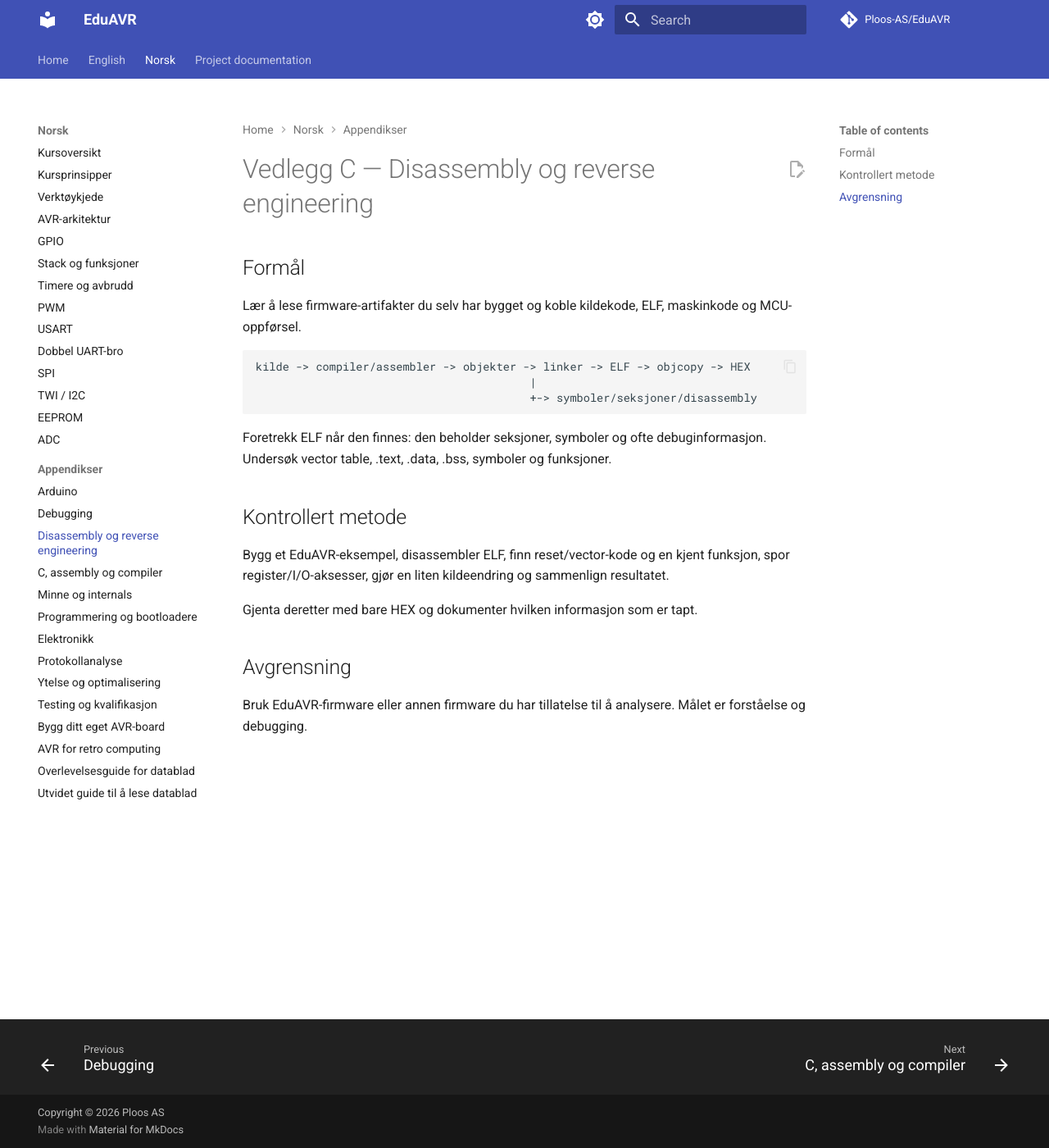
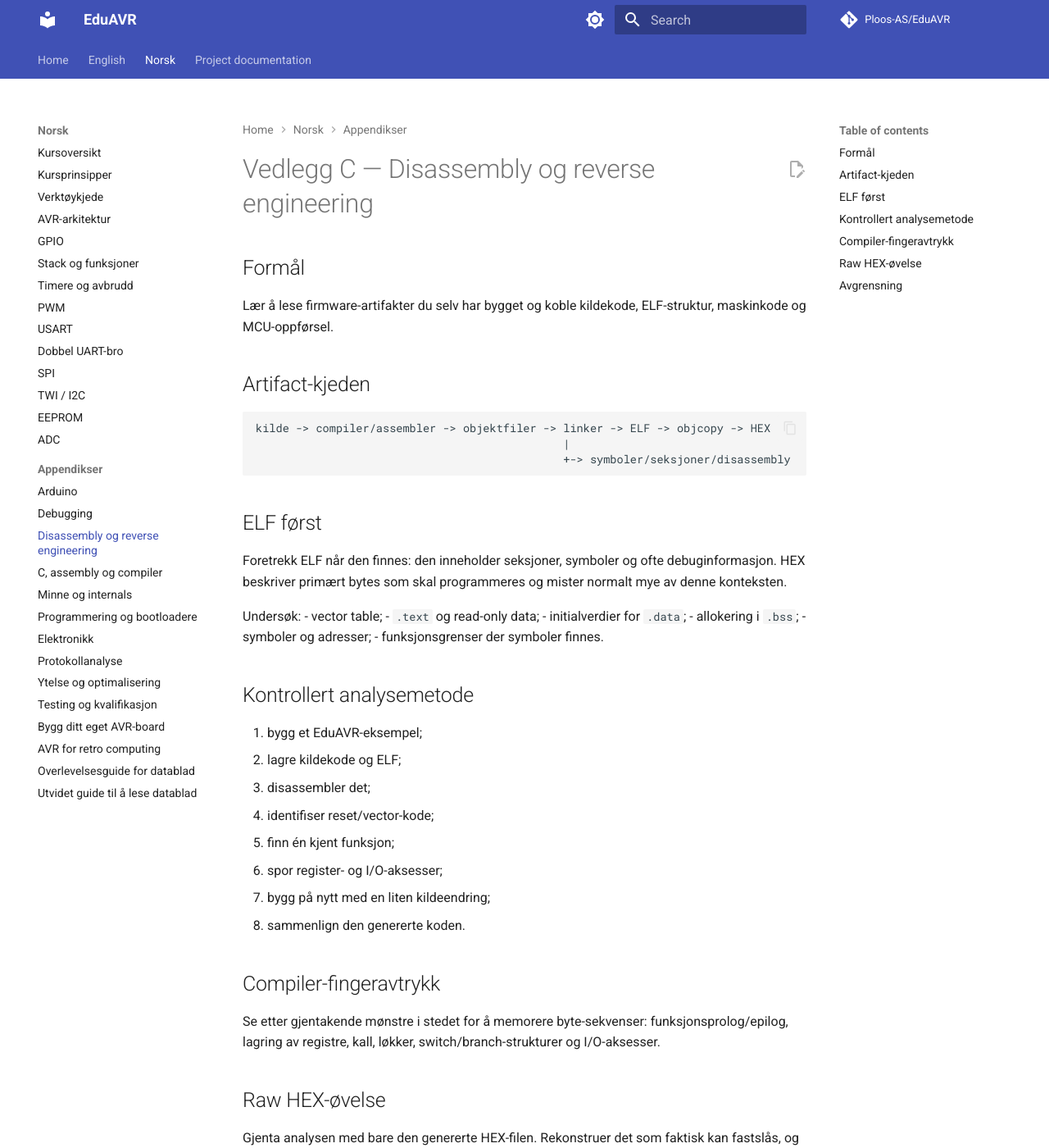
Before and after one commit to Ploos-AS/EduAVR, an MkDocs documentation site: the page built from docs/no/vedlegg-c-disassembly-reverse-engineering.md, in a window 1280 px wide and 1400 px high. Shown: the whole window at 82% size. Built offline with MkDocs 1.6.1 and Material for MkDocs 9.7.7, drawn with Linux system fonts in a browser that asks for light colours; comment, search, counter and statistics services are not loaded; some of the changed text lies outside the part shown.

Commit message:
docs: bring Norwegian appendix C to semantic parity

````diff
--- a/docs/no/vedlegg-c-disassembly-reverse-engineering.md
+++ b/docs/no/vedlegg-c-disassembly-reverse-engineering.md
@@ -1,20 +1,41 @@
 # Vedlegg C — Disassembly og reverse engineering
 
 ## Formål
-Lær å lese firmware-artifakter du selv har bygget og koble kildekode, ELF, maskinkode og MCU-oppførsel.
+Lær å lese firmware-artifakter du selv har bygget og koble kildekode, ELF-struktur, maskinkode og MCU-oppførsel.
 
+## Artifact-kjeden
 ```text
-kilde -> compiler/assembler -> objekter -> linker -> ELF -> objcopy -> HEX
-                                         |
-                                         +-> symboler/seksjoner/disassembly
+kilde -> compiler/assembler -> objektfiler -> linker -> ELF -> objcopy -> HEX
+                                              |
+                                              +-> symboler/seksjoner/disassembly
 ```
 
-Foretrekk ELF når den finnes: den beholder seksjoner, symboler og ofte debuginformasjon. Undersøk vector table, .text, .data, .bss, symboler og funksjoner.
+## ELF først
+Foretrekk ELF når den finnes: den inneholder seksjoner, symboler og ofte debuginformasjon. HEX beskriver primært bytes som skal programmeres og mister normalt mye av denne konteksten.
 
-## Kontrollert metode
-Bygg et EduAVR-eksempel, disassembler ELF, finn reset/vector-kode og en kjent funksjon, spor register/I/O-aksesser, gjør en liten kildeendring og sammenlign resultatet.
+Undersøk:
+- vector table;
+- `.text` og read-only data;
+- initialverdier for `.data`;
+- allokering i `.bss`;
+- symboler og adresser;
+- funksjonsgrenser der symboler finnes.
 
-Gjenta deretter med bare HEX og dokumenter hvilken informasjon som er tapt.
+## Kontrollert analysemetode
+1. bygg et EduAVR-eksempel;
+2. lagre kildekode og ELF;
+3. disassembler det;
+4. identifiser reset/vector-kode;
+5. finn én kjent funksjon;
+6. spor register- og I/O-aksesser;
+7. bygg på nytt med en liten kildeendring;
+8. sammenlign den genererte koden.
+
+## Compiler-fingeravtrykk
+Se etter gjentakende mønstre i stedet for å memorere byte-sekvenser: funksjonsprolog/epilog, lagring av registre, kall, løkker, switch/branch-strukturer og I/O-aksesser.
+
+## Raw HEX-øvelse
+Gjenta analysen med bare den genererte HEX-filen. Rekonstruer det som faktisk kan fastslås, og dokumenter eksplisitt hvilken informasjon som er gått tapt.
 
 ## Avgrensning
-Bruk EduAVR-firmware eller annen firmware du har tillatelse til å analysere. Målet er forståelse og debugging.
+Dette vedlegget bruker EduAVR-firmware eller annen firmware du har tillatelse til å analysere. Formålet er forståelse og debugging av embedded kode.
````
